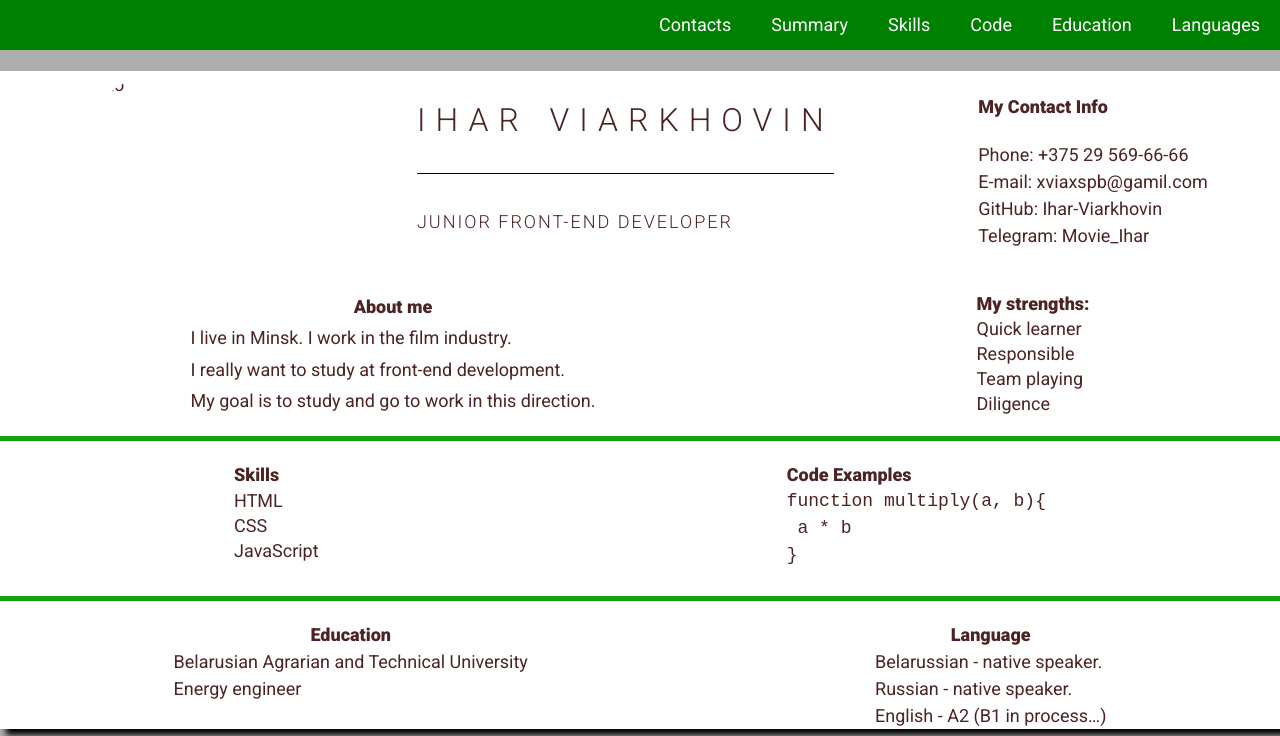
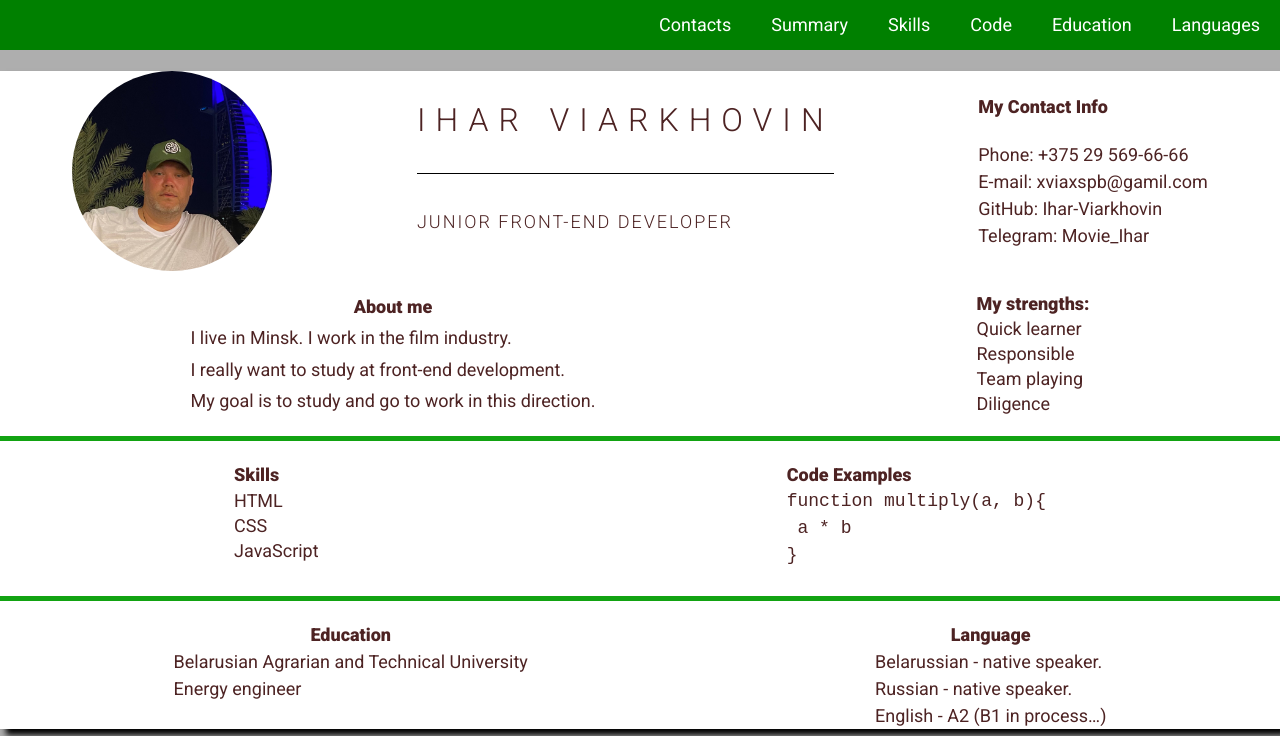
Before and after one commit to Ihar-Viarkhovin/rsschool-cv, a plain HTML site: page index.html in a window 1280 px wide. Shown: the top 736 px of the page. Drawn offline with Linux system fonts and the light colour scheme; the site is published under a folder, as on GitHub Pages, so addresses that start at the root find nothing.

Commit message:
feat: update cv

```diff
--- a/index.html
+++ b/index.html
@@ -39,7 +39,7 @@
     <main class="main">
       <div class="contenier">
         <section class="section" id="contacts">
-          <img class="photo" src="/Img/IMG_2496.jpeg" alt="Foto" height="200" />
+          <img class="photo" src="Img/IMG_2496.jpeg" alt="Foto" height="200" />
           <div class="contacts__box">
             <h1 class="section-title">IHAR VIARKHOVIN</h1>
             <h2 class="section-title2">JUNIOR FRONT-END DEVELOPER</h2>
```
